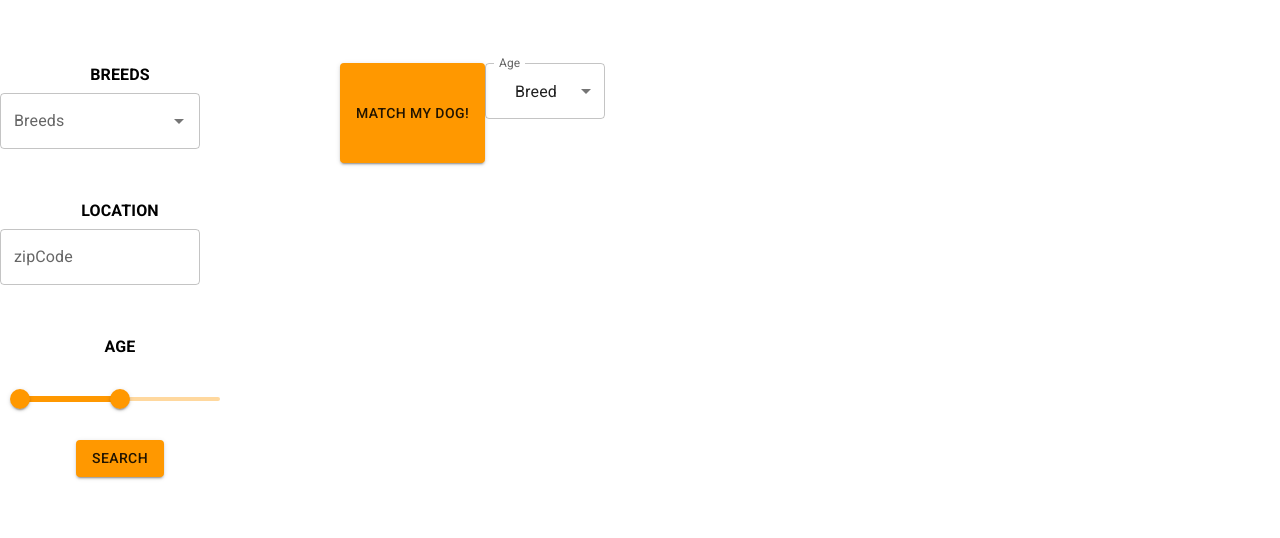
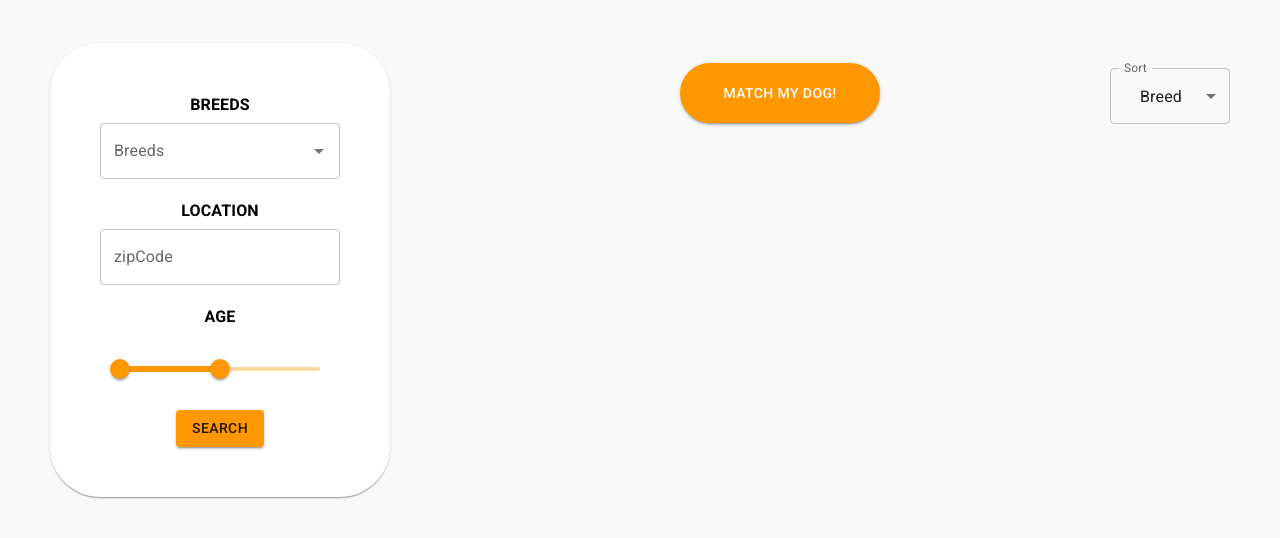
Before and after one commit to jingjingwangacc/dogLover, a React (Vite) app: page /search in a window 1280 px wide. Shown: the part 130-668 px from the top of the page. Built offline with nearby package versions, Linux system fonts and the light colour scheme; no server answers.

Commit message:
search page style

```diff
--- a/src/components/breedSelector.tsx
+++ b/src/components/breedSelector.tsx
@@ -25,7 +25,7 @@ export default function BreedSelector(props: BreedsProps) {
     React.useEffect(() => {loadBreed()}, [])
 
     return (
-        <Stack spacing={3} sx={{ width: 200 }}>
+        <Stack spacing={3} sx={{ width: '100%' }}>
             <Autocomplete
                 multiple
                 id="tags-outlined"
--- a/src/components/locationSelector.tsx
+++ b/src/components/locationSelector.tsx
@@ -10,12 +10,13 @@ export default function LocationSelector(props:ZipCodeProps) {
   return (
     <Box
       component="form"
-      sx={{width: 200 }}
+      sx={{width: '100%' }}
       noValidate
       autoComplete="off"
     >
       <TextField id="zipCode" label="zipCode" variant="outlined"
       value={props.zipCode}
+      sx={{width: '100%' }}
       onChange={(event: React.ChangeEvent<HTMLInputElement>) => {
         props.setZip(event.target.value);
       }}
--- a/src/components/selectors.tsx
+++ b/src/components/selectors.tsx
@@ -5,11 +5,14 @@ import Box from '@mui/material/Box';
 import Button from '@mui/material/Button';
 import Typography from '@mui/material/Typography';
 import styled from "styled-components";
+import Card from '@mui/material/Card';
+import CardContent from '@mui/material/CardContent';
+import CardMedia from '@mui/material/CardMedia';
 
 
 
 export interface SelctorProps {
-    handleSearch:Function
+    handleSearch: Function
     age: number[]
     setAge: Function
     breeds: string[]
@@ -21,27 +24,32 @@ export default function Selectors(props: SelctorProps) {
 
     return (
         <>
+            <Card sx={{ maxWidth: 500, borderRadius: '50px' }}>
+                <CardContent sx={{ padding: '50px', paddingBottom: '50px' }}>
                     <Typography gutterBottom fontFamily='"Roboto", sans-serif;' fontWeight='bold' component="div" color='black'>
                         BREEDS
                     </Typography>
                     <Box>
-            <BreedSelector breeds={props.breeds} setBreeds={props.setBreeds}/>
+                        <BreedSelector breeds={props.breeds} setBreeds={props.setBreeds} />
                     </Box>
-        <div style={{height: '50px'}}/>
+                    <div style={{ height: '20px' }} />
                     <Typography gutterBottom fontFamily='"Roboto", sans-serif;' fontWeight='bold' component="div" color='black'>
                         LOCATION
                     </Typography>
                     <Box>
-            <LocationSelector zipCode={props.zipCode} setZip={props.setZip}/>
+                        <LocationSelector zipCode={props.zipCode} setZip={props.setZip} />
                     </Box>
-        <div style={{height: '50px'}}/>
+                    <div style={{ height: '20px' }} />
                     <Typography gutterBottom fontFamily='"Roboto", sans-serif;' fontWeight='bold' component="div" color='black'>
                         AGE
                     </Typography>
                     <Box>
-            <AgeSelector age={props.age} setAge={props.setAge}/>
+                        <AgeSelector age={props.age} setAge={props.setAge} />
                     </Box>
-        <Button variant="contained" onClick={() => {props.handleSearch()}}>Search</Button>
+                    <Button variant="contained" onClick={() => { props.handleSearch() }}>Search</Button>
+                    <div style={{ height: '26px' }} />
+                </CardContent>
+            </Card>
 
         </>
     )
--- a/src/components/sort.tsx
+++ b/src/components/sort.tsx
@@ -19,13 +19,13 @@ export default function Sort(props:SortProps) {
 
   return (
     <Box sx={{ minWidth: 120 }}>
-      <FormControl fullWidth>
-        <InputLabel id="demo-simple-select-label">Age</InputLabel>
+      <FormControl fullWidth sx ={{height: '50px'}}>
+        <InputLabel id="demo-simple-select-label">Sort</InputLabel>
         <Select
           labelId="demo-simple-select-label"
           id="demo-simple-select"
           value={props.sort}
-          label="Age"
+          label="Sort"
           onChange={handleChange}
         >
           <MenuItem value={'breed:asc'}>Breed</MenuItem>
--- a/src/pages/search.tsx
+++ b/src/pages/search.tsx
@@ -9,26 +9,34 @@ import styled from "styled-components";
 import Grid from '@mui/material/Grid';
 
 const PageContainer = styled.div`
-
-color: #FFFFFF;
-width: 100%;
+display: flex;
+padding: 50px;
+background-color:rgba(236, 236, 236, 0.3);
+width: 100vw;
+box-sizing: border-box;
 `;
 
 const MainContainer = styled.div`
 display:flex;
 flex-direction: row;
+width: 100%;
 `;
 
 const ResultContainer = styled.div`
 display:flex;
 flex-direction: column;
-padding-left: 100px;
+width: 70%
 
 `;
 const SortContainer = styled.div`
 display:flex;
 flex-direction: row;
+justify-content: space-between;
 height: 100px;
+width: 100%;
+margin-bottom: 50px;
+align-items: center;
+
 `;
 
 function Search() {
@@ -137,12 +145,13 @@ function Search() {
         <>
             <PageContainer>
                 <MainContainer>
-                    <Box>
+                    <Box sx={{width: '30%', paddingRight: '60px', display: 'flex', flexDirection: 'column', alignItems: 'center'}}>
                         <Selectors handleSearch={dogSearch} age={age} setAge={setAge} breeds={breeds} setBreeds={setBreeds} zipCode={zipCode} setZip={setZip} />
                     </Box>
                     <ResultContainer>
                         <SortContainer>
-                            <Button variant="contained" onClick={matchDog}>Match my dog!</Button>
+                            <Box></Box>
+                            <Button variant="contained" sx ={{height: '60px', width: '200px', borderRadius: '30px', color: 'white'}} onClick={matchDog}>Match my dog!</Button>
                             <Box>
                                 <Sort handleSearch={dogSearch} sort={sort} setSort={setSort} />
                             </Box>
--- a/src/theme/theme.tsx
+++ b/src/theme/theme.tsx
@@ -6,6 +6,7 @@ const theme = createTheme({
   palette: {
     primary: orange,
     secondary: amber,
+
   },
 });
 
```
Lines whose indentation alone changed are shown as unchanged.
